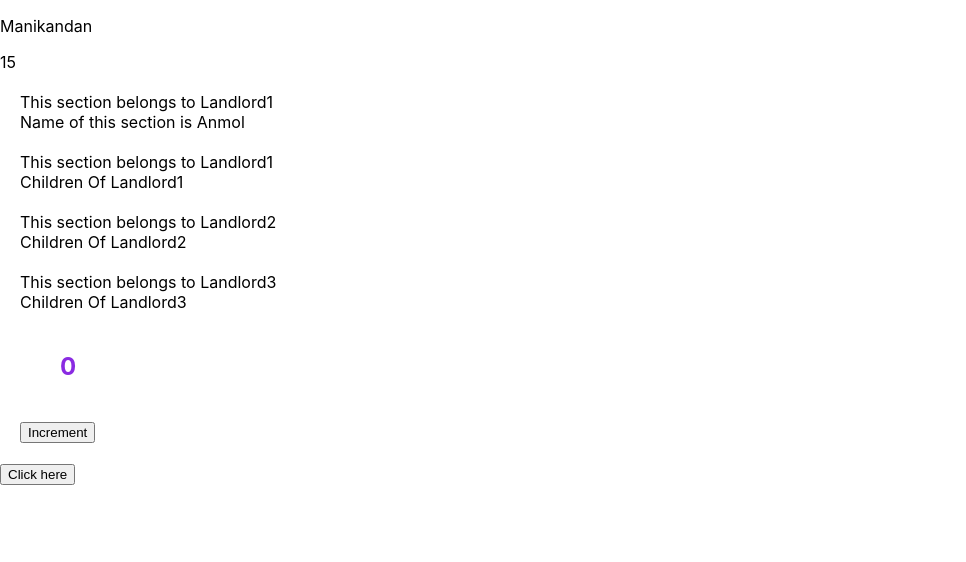
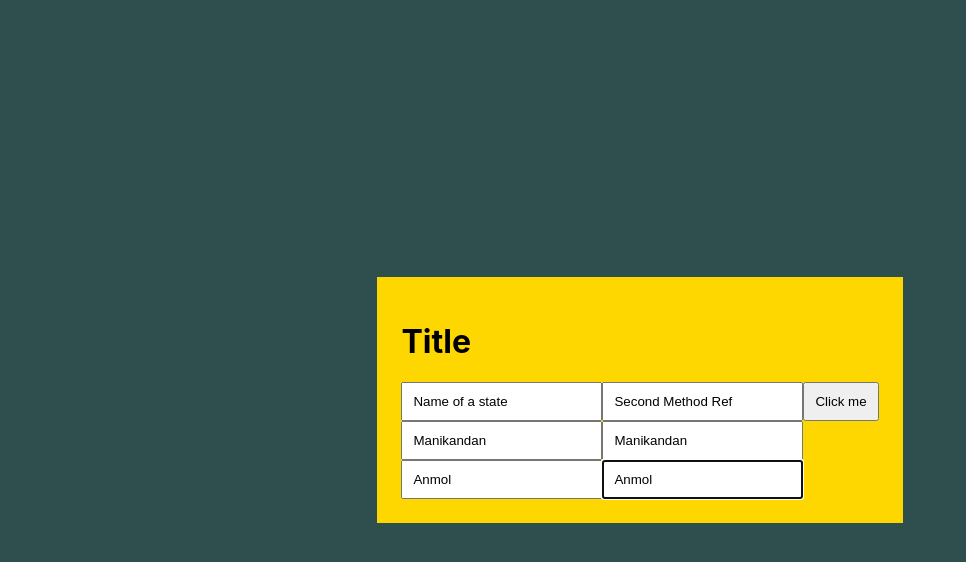
Before and after one commit to Manikandan-Pradeep/anmol_react_class, a React (Create React App) app: page / in a window 1280 px wide. Shown: the top 562 px of the page, without its empty margins (0-966 px from the left). Built offline with nearby package versions, Linux system fonts and the light colour scheme.

Commit message:
Refs explained

```diff
--- a/src/App.css
+++ b/src/App.css
@@ -1,17 +1,21 @@
-.section {
-    padding-left: 20px;
-    font-size: 16px;
-    margin: 20px 0;
+.appContainer {
+    height: 100vh;
+    width: 100vw;
+    background-color: darkslategrey;
+    display: flex;
+    align-items: center;
+    justify-content: center;
 }
 
-.counter {
-    margin: 40px;
-    color: blueviolet;
-    font-size: 24px;
-    font-weight: 700
+.wrapper {
+    background-color: gold;
+    padding: 24px;
 }
 
-.counterContainer {
-    margin: 20px 0;
-    padding-left: 20px;
+.wrapper input {
+    padding: 10px;
 }
+
+.wrapper button {
+    padding: 10px;
+}
--- a/src/App.js
+++ b/src/App.js
@@ -1,23 +1,59 @@
-import React, { Component, Fragment } from 'react';
+import React, { Component, createRef } from 'react';
 import './App.css';
-import { Child, Child2 } from './Export'
+import Child from './Child'
 
 class App extends Component {
-  render = () => {
+
+  constructor(props) {
+    super(props)
+    this.reference = createRef()
+    this.sample = null
+    this.childRef = null
+  }
+
+  componentDidMount() {
+    if(this.reference.current) {
+      this.reference.current.value = 'Name of a state'
+      this.reference.current.focus()
+      }
+    if(this.sample) {
+      this.sample.value = 'Second Method Ref'
+      this.sample.focus()
+      this.sample.onclick = (e) => {
+        console.log('Clicked this from handling ref')
+      }
+    }
+
+
+    if(this.childRef){
+      // console.log(this.childRef.name)
+      // this.childRef.printThis('Random string')
+      this.childRef.focus()
+    }
+
+
+  }
+
+  assignRef = (nodalValue) => {
+    this.sample = nodalValue
+  }
+
+  render() {
     return (
-        <>
-          <div className="asdknasdl">
-            This is a Parent
-            <Child></Child>
-          </div>
-          <div className="asdknasdl">
-            This is a Parent
-            <Child></Child>
-          </div>
-        </>
-      // React.createElement('div', {className: 'asdknasdl'}, (
-      //   React.createElement(Child, null, 'This is Child' )
-      // ))
+      <div className="appContainer">
+        <div className="wrapper">
+          <h1>Title</h1>
+          <input id="12312" ref={this.reference}></input>
+          <input ref={this.assignRef} onClick={(e) => console.log('Clicked this from inline handling')}></input>
+          <button>Click me</button>
+          <Child name="Manikandan" ref={(node) => {
+            this.childRef = node
+          }}/>
+          <Child name="Anmol" ref={(node) => {
+            this.childRef = node
+          }}/>
+        </div>
+      </div>
     )
   }
 }
--- a/src/Application.js
+++ /dev/null
@@ -1,67 +0,0 @@
-import React, { Component } from 'react'
-import OwnerSection from './Section'
-import SetStateExplained from './StateExplanation'
-
-class Application extends Component {
-
-    constructor() {
-        super()
-        this.state = {
-            name: 'Manikandan',
-            age: 15,
-            visible: true
-        }
-    }
-
-    clickHandler = () => {
-        this.setState({
-            name: 'Anmol',
-            age: 25,
-            visible: !this.state.visible
-        })
-    }
-
-    render() {
-        return (
-            <div>
-                {
-                    this.state.visible ?
-                    (
-                        <>
-                            <p>{this.state.name}</p>
-                            <p>{this.state.age}</p>
-                        </>
-                    )
-                    :
-                    null
-                }
-
-                <OwnerSection owner="Landlord1" name="Anmol"/>
-
-                <OwnerSection owner="Landlord1">
-                    <div>
-                        Children Of Landlord1
-                    </div>
-                </OwnerSection>
-
-                <OwnerSection owner="Landlord2">
-                    <div>
-                        Children Of Landlord2
-                    </div>
-                </OwnerSection>
-
-                <OwnerSection owner="Landlord3">
-                    <div>
-                        Children Of Landlord3
-                    </div>
-                </OwnerSection>
-
-                <SetStateExplained/>
-
-                <button onClick={this.clickHandler}>Click here</button>
-            </div>
-        )
-    }
-}
-
-export default Application
--- /dev/null
+++ b/src/Child.js
@@ -0,0 +1,63 @@
+import React, { Component, forwardRef } from 'react'
+
+// Ref forwarding is not allowed for class components - This will expose your fields
+// class Child extends Component {
+
+//     constructor(props) {
+//         super(props)
+//     }
+
+    // name = 'Anmol'
+
+    // printThis = (str) => {
+    //     console.log('Printing ', str)
+    // }
+
+//     render() {
+        // return (
+        //     <div>
+        //         <input></input>
+        //     </div>
+        // )
+//     }
+// }
+
+
+// Ref forwarding can only be done on functional components - This will not expose your variables
+const Child = forwardRef((props, forwardedRef) => {
+    const something = null
+
+    return (
+        <div>
+            <input value={props.name} ref={forwardedRef}></input>
+            <input value={props.name} ref={forwardedRef}></input>
+        </div>
+    )
+})
+
+// Library Example
+// class ManisInput extends Component {
+
+//     constructor(props) {
+//         super(props)
+//     }
+
+//     restrictCharacter = 'a'
+//     restrictCharacter = 'a'
+//     restrictCharacter = 'a'
+//     restrictCharacter = 'a'
+//     restrictCharacter = 'a'
+//     restrictCharacter = 'a'
+
+//     render() {
+//         return (
+//             <input onChange={(e) => {
+//                 if(e.target.value.contains(this.restrictCharacter)){
+//                     //then do not accept this value
+//                 }
+//             }}></input>
+//         )
+//     }
+// }
+
+export default Child
--- a/src/Section.js
+++ /dev/null
@@ -1,34 +0,0 @@
-import React, { Component } from 'react'
-import './App.css'
-
-// class Section extends Component {
-//     render() {
-//         let name = `${this.props.owner}'s`
-//         return (
-//             <div className="section">
-//                 <div>This section belongs to {name}</div>
-//                 {
-//                     this.props.children
-//                 }
-//             </div>
-//         )
-//     }
-// }
-
-const Section = (props) => {
-    const { owner, children, name } = props
-
-    return (
-        <div className="section">
-            <div>This section belongs to {owner}</div>
-            {
-                children
-            }
-            {
-                name ? <div>Name of this section is {name}</div> : null
-            }
-        </div>
-    )
-}
-
-export default Section
--- a/src/StateExplanation.js
+++ /dev/null
@@ -1,72 +0,0 @@
-import React, { Component } from 'react'
-
-class StateExplanation extends Component {
-    constructor() {
-        super()
-        this.state = {
-            count: 0,
-            name: 'Manikandan'
-        }
-    }
-
-    increment = () => {
-        // --- Batching of setStates
-        // this.setState({
-        //     count: 1
-        // })
-        // this.setState({
-        //     name: 'Anmol',
-        //     count: 2
-        // })
-        // this.setState({
-        //     count: 2,
-        //     name: 'Anmol'
-        // })
-
-        // --- One way of calling setState with the object
-        // this.setState({
-        //     count: this.state.count + 1
-        // })
-        // console.log(this.state.count)
-
-        // --- Second way is through calling it with an object and also with a callback function
-        // this.setState({
-        //     count: this.state.count + 1
-        // }, () => {
-        //     console.log(this.state.count)
-        // })
-
-        // ---- Synchronous/Asynchronous Explanation
-        // console.log('Print this console log1')
-        // console.log('Print this console log2')
-        // setTimeout(() => {
-        //     console.log('Print this after sometime')
-        // }, 1000)
-        // console.log('Print this console log3')
-        // setTimeout(() => {
-        //     console.log('Print this after sometime 2')
-        // }, 0)
-        // console.log('Print this console log4')
-
-        //main thread - 4 consolelogs
-        //side thread - {
-            // setTimeout(() => {
-            //     console.log('Print this after sometime')
-            // }, 1000)
-            // setTimeout(() => {
-            //     console.log('Print this after sometime 2')
-            // }, 0)
-        // }
-    }
-
-    render() {
-        return (
-            <div className="counterContainer">
-                <div className="counter">{this.state.count}</div>
-                <button onClick={this.increment}>Increment</button>
-            </div>
-        )
-    }
-}
-
-export default StateExplanation
--- a/src/index.css
+++ b/src/index.css
@@ -1,6 +1,7 @@
 body {
   margin: 0;
   padding: 0;
+  box-sizing: border-box;
   font-family: -apple-system, BlinkMacSystemFont, "Segoe UI", "Roboto", "Oxygen",
     "Ubuntu", "Cantarell", "Fira Sans", "Droid Sans", "Helvetica Neue",
     sans-serif;
--- a/src/index.js
+++ b/src/index.js
@@ -1,8 +1,6 @@
 import React from 'react';
 import ReactDOM from 'react-dom';
 import './index.css';
-// import App from './App';
-// import Anmol, { Child as Manikandan, Child2 } from './Export';
-import Application from './Application'
+import App from './App'
 
-ReactDOM.render(<Application />, document.getElementById('root'));
+ReactDOM.render(<App />, document.getElementById('root'));
```
Also changed, not shown: src/Export.js (deleted, +0 -24 lines).
